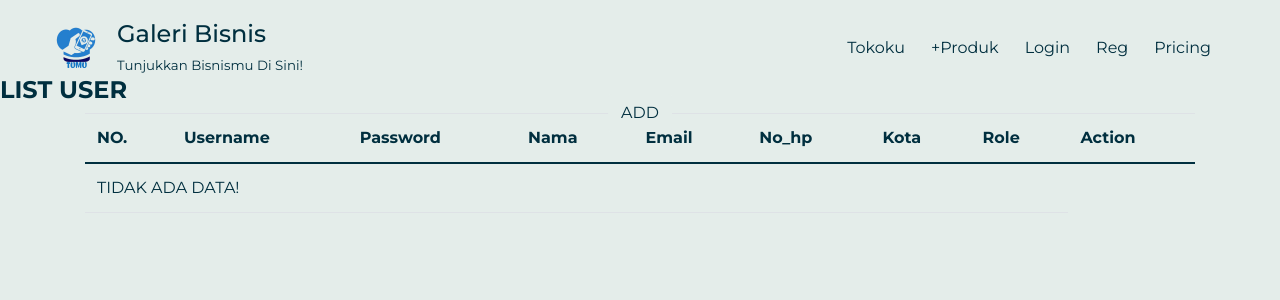
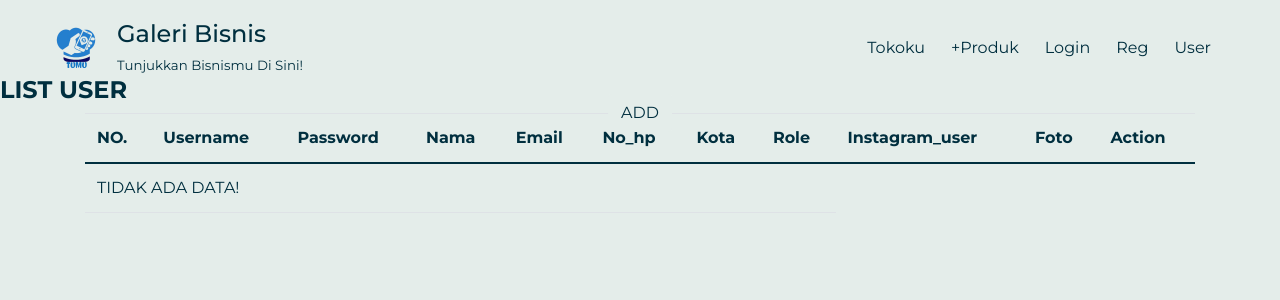
Before and after one commit to khonsa-mutmainnah/TumuGaleriBisnis, a PHP site: page /index.php?p=userlist in a window 1280 px wide. Shown: the top 300 px of the page. Run offline with PHP 8.4, Linux system fonts and the light colour scheme; data that the repository does not hold is empty.

Commit message:
memperbaiki user dikiit

```diff
--- a/class/class.User.php
+++ b/class/class.User.php
@@ -1,15 +1,17 @@
 <?php
 
 class User extends connection{
-    private $username = "";
-    private $password = "";
-    private $nama = "";
-    private $email = "";
-    private $no_hp = "";
-    private $kota = "";
-    private $role = "";
+    private $username = '';
+    private $password = '';
+    private $nama = '';
+    private $email = '';
+    private $no_hp = '';
+    private $kota = '';
+    private $instagram_user = '';
+    private $foto = '';
+    private $role = '';
     private $hasil= true;
-    private $message= "";
+    private $message= '';
 
     // //User Contructor
     // public function __construct(){
@@ -37,8 +39,8 @@ class User extends connection{
     }
 
     public function AddUser(){
-        $sql = "INSERT INTO user(username, password, nama, email, no_hp, kota, role)
-                VALUES ('$this->username', '$this->password', '$this->nama', '$this->email', '$this->no_hp', '$this->kota', '$this->role')";
+        $sql = "INSERT INTO user(username, password, nama, email, no_hp, kota, foto, instagram_user, role)
+                VALUES ('$this->username', '$this->password', '$this->nama', '$this->email', '$this->no_hp', '$this->kota', '$this->foto','$this->instagram_user', '$this->role')";
                 $this->hasil=mysqli_query($this->connection, $sql);
         if($this->hasil)
             $this->message='user berhasil ditambahkan!';
@@ -48,7 +50,7 @@ class User extends connection{
 
     public function UpdateUser(){
         $sql = "UPDATE user
-                SET '$this->username', '$this->password', '$this->nama', '$this->email', '$this->no_hp', '$this->kota', '$this->role'
+                SET '$this->username', '$this->password', '$this->nama', '$this->email', '$this->no_hp', '$this->kota', '$this->foto','$this->instagram_user', '$this->role'
                 WHERE username = '$this->username'";
 
         if($this->hasil)
@@ -97,12 +99,15 @@ class User extends connection{
         if(mysqli_num_rows($resultOne)==1){
             $this->hasil=true;
 
+            $data=mysqli_fetch_Assoc($resultOne);
             $objUser->username = $data['username'];
             $objUser->password = $data['password'];
             $objUser->nama = $data['nama'];
             $objUser->email = $data['email'];
             $objUser->no_hp = $data['no_hp'];
             $objUser->kota = $data['kota'];
+            $objUser->instagram_user = $data['instagram_user'];
+            $objUser->foto = $data['foto'];
             $objUser->role = $data['role'];
         }
     }
--- a/index.php
+++ b/index.php
@@ -54,7 +54,7 @@ require "connection.php";
                         <a class="nav-link " style="color: #002f3f;"href="#">+Produk</a>
                         <a class="nav-link " style="color: #002f3f;"href="?p=login">login</a>
                         <a class="nav-link " style="color: #002f3f;"href="?p=register-user">reg</a>
-                        <a class="nav-link " style="color: #002f3f;"href="?p=user">Pricing</a>
+                        <a class="nav-link " style="color: #002f3f;"href="?p=user">user</a>
                     </div>
                 </div>
             </div>
--- a/pages/user.php
+++ b/pages/user.php
@@ -8,6 +8,7 @@
         $objUser->email= $_POST['email'];
         $objUser->no_hp= $_POST['no_hp'];
         $objUser->kota= $_POST['kota'];
+        $objUser->foto= $_POST['foto'];
         $objUser->role= $_POST['role'];
         $objUser->instagram_user= $_POST['instagram_user'];
 
@@ -67,7 +68,7 @@
           <input type="text" class="form-control" id="exampleFormControlInput1" placeholder="@instagram_user" value="<?php echo $objUser->instagram_user; ?>">
         </div>
         <div class="col-lg-4 button-end">
-          <input class="btn" name="btnSubmit" type="submit" value="tambah user" >
+          <input class="btn" name="btnSubmit" type="submit" value="Save" >
         </div>
       </form>
     </div>
--- a/pages/userlist.php
+++ b/pages/userlist.php
@@ -13,6 +13,8 @@
                     <th scope="col">no_hp</th>
                     <th scope="col">kota</th>
                     <th scope="col">role</th>
+                    <th scope="col">instagram_user</th>
+                    <th scope="col">foto</th>
                     <th scope="col">action</th>
                 </tr>
             </thead>
@@ -35,6 +37,8 @@
                         echo '<td>'.$dataUser->email.'</td>';
                         echo '<td>'.$dataUser->no_hp.'</td>';
                         echo '<td>'.$dataUser->kota.'</td>';
+                        echo '<td>'.$dataUser->instagram_user.'</td>';
+                        echo '<td>'.$dataUser->foto.'</td>';
                         echo '<td>'.$dataUser->role.'</td>';
                         echo '<td> <a class="btn btn-warning"
                         href="index.php?p=user&username='.$dataUser->username.'"> Edit </a> |
```
